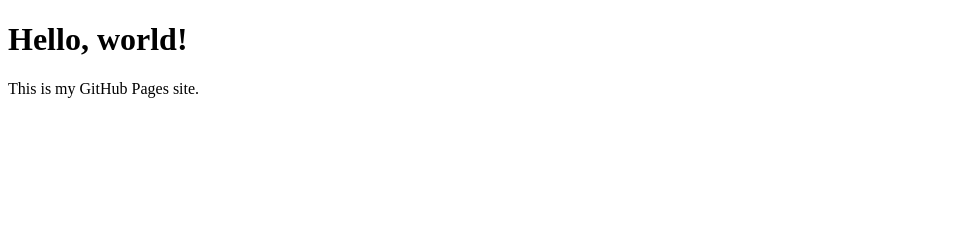
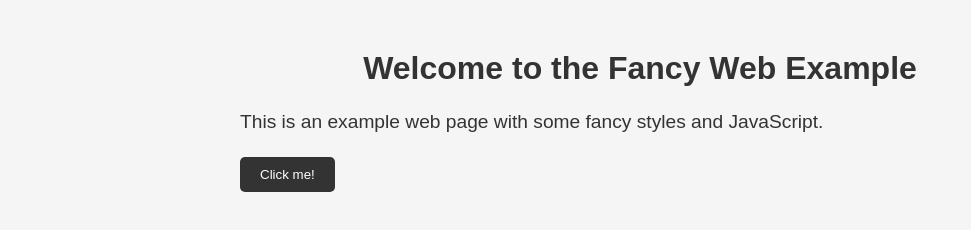
Before and after one commit to BautistaCalla/AutoWebPage, a plain HTML site: page index.html in a window 1280 px wide. Shown: the whole page, without its empty margins (0-971 px from the left). Drawn offline with Linux system fonts and the light colour scheme.

Commit message:
Update index.html

```diff
--- a/index.html
+++ b/index.html
@@ -1,10 +1,58 @@
 <!DOCTYPE html>
 <html>
-  <head>
-    <title>My GitHub Pages Site</title>
-  </head>
-  <body>
-    <h1>Hello, world!</h1>
-    <p>This is my GitHub Pages site.</p>
-  </body>
+<head>
+  <title>Fancy Web Example</title>
+  <style>
+    body {
+      font-family: Arial, sans-serif;
+      background-color: #f5f5f5;
+      color: #333;
+    }
+
+    h1 {
+      font-size: 2em;
+      text-align: center;
+      margin-top: 50px;
+    }
+
+    p {
+      font-size: 1.2em;
+      line-height: 1.5;
+      text-align: justify;
+      margin: 20px 0;
+    }
+
+    .container {
+      max-width: 800px;
+      margin: 0 auto;
+      padding: 0 20px;
+    }
+
+    button {
+      padding: 10px 20px;
+      background-color: #333;
+      color: #fff;
+      border: none;
+      border-radius: 5px;
+      cursor: pointer;
+    }
+
+    button:hover {
+      background-color: #666;
+    }
+  </style>
+</head>
+<body>
+  <div class="container">
+    <h1>Welcome to the Fancy Web Example</h1>
+    <p>This is an example web page with some fancy styles and JavaScript.</p>
+    <button id="button">Click me!</button>
+  </div>
+  <script>
+    const button = document.getElementById('button');
+    button.addEventListener('click', () => {
+      alert('You clicked the button!');
+    });
+  </script>
+</body>
 </html>
```
